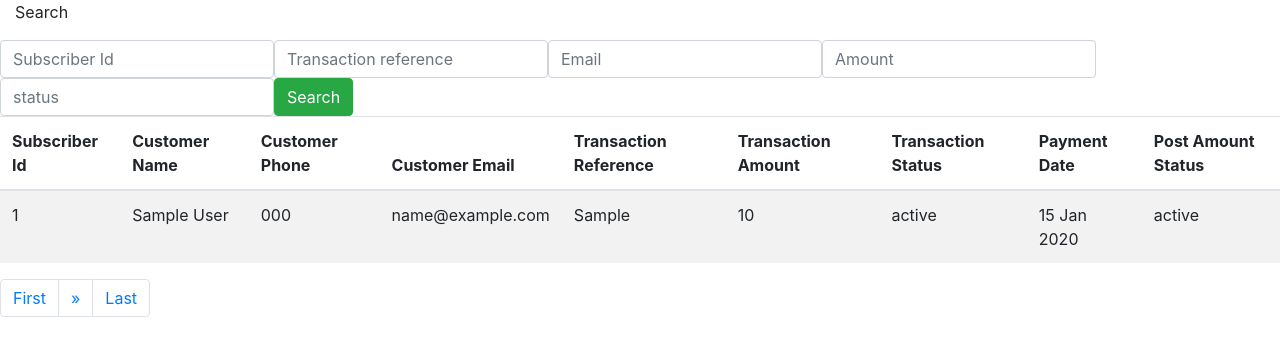
After one commit to Tooyosi/vdt_paystack_integration, a Node server app: template views/admin/index.ejs in a window 1280 px wide. The commit adds this page. Shown: the top 356 px of the page. Run offline with Node 20, Linux system fonts and the light colour scheme; the template is opened without the code that fills it: most values are stand-ins (such as "Sample title", 1, 10 or a date in 2020); some libraries are stand-ins or nearby versions.

Commit message:
add pagination, search functionality for admin. Add validation for inputs

```diff
--- a/app.js
+++ b/app.js
@@ -1,5 +1,8 @@
 const express = require("express");
 const app = express();
+const flash = require('connect-flash');
+const cookieParser = require('cookie-parser');
+
 const path = require("path")
 require("dotenv").config();
 
@@ -9,18 +12,28 @@ app.use(express.static(path.join(__dirname, "public")));
 app.use("/css", express.static(path.join(__dirname, "node_modules/bootstrap/dist/css")));
 app.use("/js", express.static(path.join(__dirname, "node_modules/bootstrap/dist/js")));
 app.use("/js", express.static(path.join(__dirname, "node_modules/jquery/dist")));
+app.use(flash());
+app.use(cookieParser());
+app.use(require("express-session")({
+    secret: process.env.SESSION_SECRET,
+    resave: false,
+    saveUninitialized: false
+}))
+// setting local variables for all routes
+app.use(function (req, res, next) {
+    res.locals.error = req.flash("error");
+    res.locals.success = req.flash("success");
+    next();
+})
 
 const landingRoute = require('./routes/landing/index')
+const authRoute = require('./routes/auth/index')
+const adminRoute = require('./routes/admin/index')
 
 app.use('/', landingRoute)
+app.use('/auth', authRoute)
+app.use('/admin', adminRoute)
 
-app.get("/signin", (req, res) => {
-    // return res.render("auth/signin");
-})
-
-app.get("/signup", (req, res) => {
-    return res.render("auth/signup");
-})
 app.listen(process.env.PORT, process.env.IP, () => {
     console.log(`App is running on ${process.env.PORT}`);
 })
--- a/package.json
+++ b/package.json
@@ -10,10 +10,14 @@
   "license": "ISC",
   "dependencies": {
     "bootstrap": "^4.4.1",
+    "connect-flash": "^0.1.1",
+    "cookie-parser": "^1.4.4",
     "dotenv": "^8.2.0",
     "ejs": "^3.0.1",
     "express": "^4.17.1",
+    "express-session": "^1.17.0",
     "jquery": "^3.4.1",
+    "jsonwebtoken": "^8.5.1",
     "mysql2": "^2.1.0",
     "request": "^2.88.2",
     "sequelize": "^5.21.3",
--- /dev/null
+++ b/views/admin/index.ejs
@@ -0,0 +1,95 @@
+<%- include ('../partials/header.ejs')%>
+<div class="row">
+    <div class="col-lg-12">
+        <p>Search</p>
+    </div>
+    <form action="" method="get" class="form-inline">
+        <div class="form-group">
+            <input type="text" name="subsId" placeholder="Subscriber Id" class="form-control">
+        </div>
+        <div class="form-group">
+            <input type="text" name="ref" placeholder="Transaction reference" class="form-control">
+        </div>
+        <div class="form-group">
+            <input type="text" name="email" placeholder="Email" class="form-control">
+        </div>
+        <div class="form-group">
+            <input type="text" name="amount" placeholder="Amount" class="form-control">
+        </div>
+        <div class="form-group">
+            <input type="text" name="status" placeholder="status" class="form-control">
+        </div>
+        <div class="">
+            <button type="submit" class="btn btn-success">Search</button>
+        </div>
+    </form>
+    <div class="table-responsive">
+        <table class="table table-striped">
+            <thead>
+                <th>Subscriber Id</th>
+                <th>Customer Name</th>
+                <th>Customer Phone</th>
+                <th>Customer Email</th>
+                <th>Transaction Reference</th>
+                <th>Transaction Amount</th>
+                <th>Transaction Status</th>
+                <th>Payment Date</th>
+                <th>Post Amount Status</th>
+            </thead>
+            <tbody>
+                <% data.forEach((transaction)=>{%>
+                <tr>
+                    <td><%=transaction.subscriber_id%></td>
+                    <td><%=transaction.customer_firstname%> <%=transaction.customer_lastname%></td>
+                    <td><%=transaction.customer_phone%></td>
+                    <td><%=transaction.customer_email%></td>
+                    <td><%=transaction.transaction_ref%></td>
+                    <td><%=transaction.amount%></td>
+                    <td><%=transaction.transaction_status%></td>
+                    <td><%=transaction.payment_date%></td>
+                    <td><%=transaction.post_amount_status%></td>
+
+                </tr>
+                <%})%>
+            </tbody>
+        </table>
+    </div>
+</div>
+<div class="row text-center">
+    <% if(pages && pages > 0){%>
+    <ul class="pagination text-center">
+        <%if (current == 1){%>
+        <li class="page-item disabled"><a class="page-link">«</a></li>
+        <%} else { %>
+        <li class="page-item"><a class="page-link" href="/admin/home?page=<%= Number(current) - 1%><%if(subsId){%>&subsId=<%=subsId%><%}%><%if(ref){%>&ref=<%=ref%><%}%><%if(email){%>&email=<%=email%><%}%><%if(amount){%>&amount=<%=amount%><%}%><%if(status){%>&status=<%=status%><%}%>">First</a></li>
+            <%}%>
+            <% var i = (Number(current) > 5 ? Number(current) - 4 : 1) %>
+            <% if (i !== 1) { %>
+            <li class=" disabled page-item"><a>...</a></li>
+        <% } %>
+        <% for (; i <= (Number(current) + 4) && i <= pages; i++) { %>
+        <% if (i == current) { %>
+        <li class="active page-item"><a class="page-link"><%= i %></a></li>
+        <% } else { %>
+        <li class="page-item"><a class="page-link" href="/admin/home?page=<%= i %><%if(subsId){%>&&subsId=<%=subsId%><%}%><%if(ref){%>&&ref=<%=ref%><%}%><%if(email){%>&&email=<%=email%><%}%><%if(amount){%>&&amount=<%=amount%><%}%><%if(status){%>&&status=<%=status%><%}%>"><%= i %></a></li>
+            <% } %>
+            <% if (i == Number(current) + 4 && i < pages) { %>
+            <li class=" disabled page-item"><a class="page-link">...</a></li>
+        <% } %>
+        <% } %>
+
+        <% if (current == pages) { %>
+        <li class="disabled page-item"><a class="page-link">»</a></li>
+        <% } else { %>
+        <li class="page-item"><a class="page-link" href="/admin/home?page=<%= Number(current) + 1 %><%if(subsId){%>&subsId=<%=subsId%><%}%><%if(ref){%>&ref=<%=ref%><%}%><%if(email){%>&email=<%=email%><%}%><%if(amount){%>&amount=<%=amount%><%}%><%if(status){%>&status=<%=status%><%}%>">»</a></li>
+            <% } %>
+
+            <% if (current == pages) { %>
+            <li class=" disabled page-item"><a class="page-link">Last</a></li>
+        <% } else { %>
+        <li class="page-item"><a class="page-link" href="/admin/home?page=<%= pages %><%if(subsId){%>&subsId=<%=subsId%><%}%><%if(ref){%>&ref=<%=ref%><%}%><%if(email){%>&email=<%=email%><%}%><%if(amount){%>&amount=<%=amount%><%}%><%if(status){%>&status=<%=status%><%}%>">Last</a></li>
+            <% } %>
+        </ul>
+        <% } %>
+</div>
+<%- include ('../partials/footer.ejs')%>
--- a/views/auth/login.ejs
+++ b/views/auth/login.ejs
@@ -1,12 +1,12 @@
 <%- include ('../partials/header.ejs')%>
 <div class="row paystack-reg-div">
     <div class="col-lg-6 col-md-6 col-lg-offset-3 col-md-offset-3">
-        <form action="/login" method="post">
+        <form action="/auth/login" method="post">
             <div class="form-group">
-                <input type="text" name="id" placeholder="Username" class="form-control">
+                <input type="text" name="username" placeholder="Username" class="form-control">
             </div>
             <div class="form-group">
-                <input type="password" name="amount" placeholder="password" class="form-control">
+                <input type="password" name="password" placeholder="password" class="form-control">
             </div>
             <div class="text-right">
                 <button type="submit" class="btn btn-warning mb-2">Sign In</button>
--- a/views/auth/signup.ejs
+++ b/views/auth/signup.ejs
@@ -1,12 +1,12 @@
 <%- include ('../partials/header.ejs')%>
 <div class="row paystack-reg-div">
     <div class="col-lg-6 col-md-6 col-lg-offset-3 col-md-offset-3">
-        <form action="/signup" method="post">
+        <form action="/auth/signup" method="post">
             <div class="form-group">
-                <input type="text" name="id" placeholder="Username" class="form-control">
+                <input type="text" name="username" placeholder="Username" class="form-control">
             </div>
             <div class="form-group">
-                <input type="password" name="amount" placeholder="password" class="form-control">
+                <input type="password" name="password" placeholder="password" class="form-control">
             </div>
             <div class="text-right">
                 <button type="submit" class="btn btn-warning mb-2">Sign Up</button>
--- a/views/partials/header.ejs
+++ b/views/partials/header.ejs
@@ -13,3 +13,15 @@
 
 <body>
         <div class="container-fluid">
+            <div id="flash-messages">
+                <%if( error && error.length > 0){%>
+                <div class="alert alert-danger" role="alert">
+                    <%= error %>
+                </div>
+                <% }%>
+                <%if( success && success.length > 0){%>
+                <div class="alert alert-success" role="alert">
+                    <%= success %>
+                </div>
+                <% }%>
+            </div>
```
Also changed, not shown: controllers/admin/index.js (added, +43 -0 lines), controllers/auth/index.js (+60 -6 lines), controllers/landing/index.js (+28 -10 lines), middleware/index.js (added, +21 -0 lines), models/user.js (+5 -2 lines), routes/admin/index.js (added, +8 -0 lines), 2 other files.
